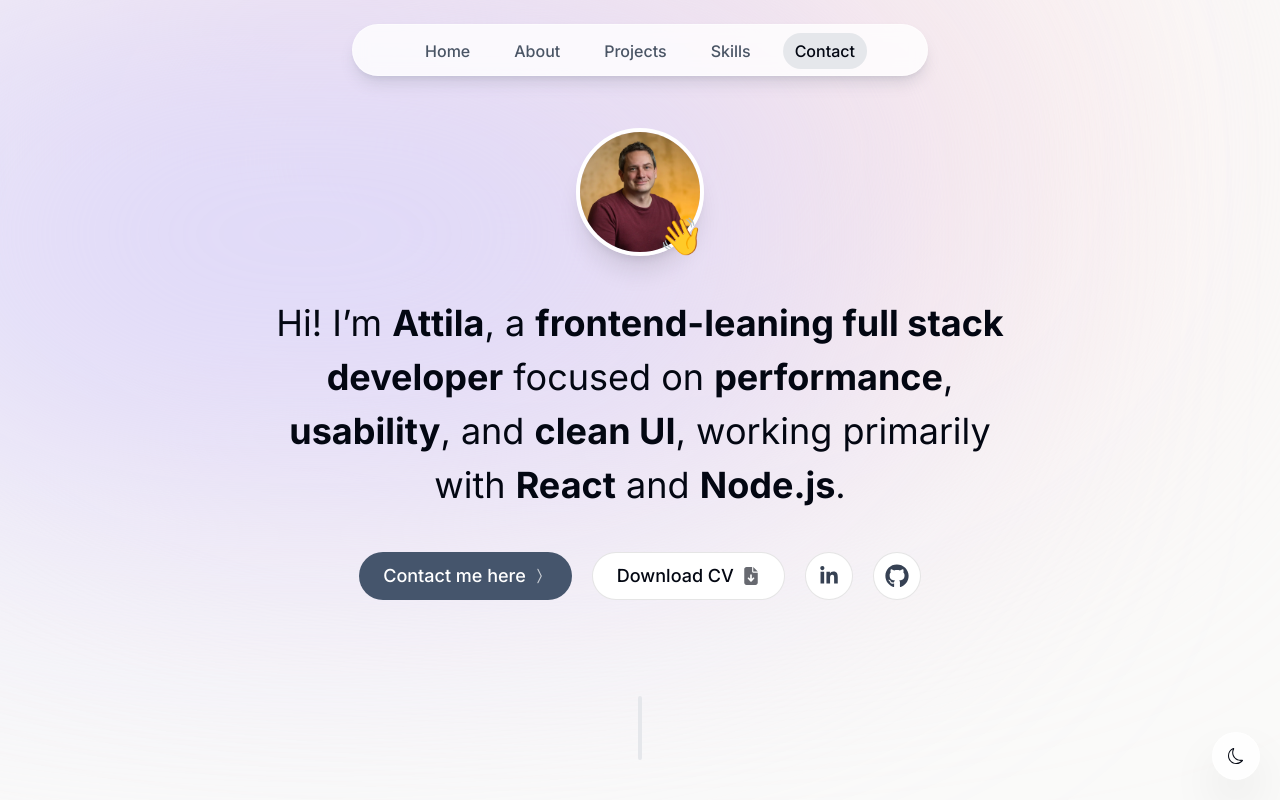
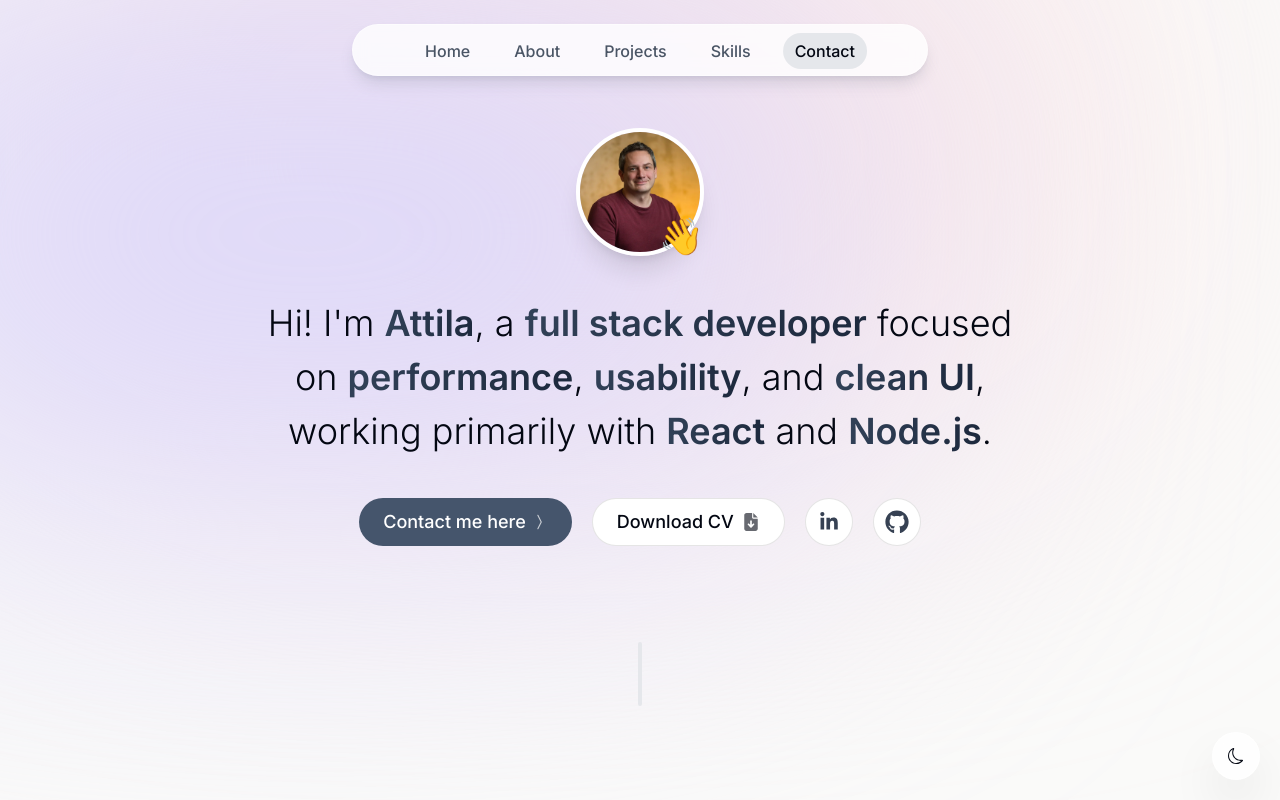
Before and after one commit to attila-huszar/portfolio-v2, a Next.js app: page / in a window 1280 px wide. Shown: the top 800 px of the page. Built offline with nearby package versions, Linux system fonts and the light colour scheme; no server answers.

Commit message:
feat: update intro section

```diff
--- a/assets/info.json
+++ b/assets/info.json
@@ -1,5 +1,5 @@
 {
-  "intro": "Hi! I’m **Attila**, a **frontend-leaning full stack developer** focused on **performance**, **usability**, and **clean UI**, working primarily with **React** and **Node.js**.",
+  "intro": "Hi! I'm **Attila**, a **full stack developer** focused on **performance**, **usability**, and **clean UI**, working primarily with **React** and **Node.js**.",
   "about": "After graduating with a degree in socio-economics and living some years abroad, I made the decision to follow my passion for programming and started working as a frontend developer at NIX Tech Budapest. My main stack became **JavaScript**, **TypeScript** and **React**. Additionally, I've gained knowledge with **Node.js**, **Express**, **SQL**, and **Docker**.\n\nWhat I find most enjoyable about programming is the problem-solving aspect, there's a sense of satisfaction when I figure out a solution to a challenging problem. It's such a rewarding journey to keep learning and exploring new technologies.\n\nWhen I'm not coding, I like playing video and board games, or taking trips, whether it's cycling in nature or venturing further to explore new places.",
   "projects": [
     {
@@ -13,7 +13,7 @@
     {
       "title": "Bookshop Backend",
       "description": "Performant Webshop backend, with Stripe integration.",
-      "tags": ["Bun", "Hono", "Drizzle", "SQLite", "Docker", "AWS"],
+      "tags": ["Bun", "Hono", "Drizzle", "SQLite", "Docker"],
       "siteUrl": "https://book-shop.pages.dev/",
       "codeUrl": "https://github.com/attila-huszar/bookshop-server/",
       "imageUrl": "/images/bookshop.webp"
--- a/components/intro.tsx
+++ b/components/intro.tsx
@@ -59,11 +59,22 @@ export default function Intro() {
       </div>
 
       <motion.h1
-        className="my-10 px-4 text-2xl leading-normal sm:text-4xl"
+        className="my-10 flex-col px-4 text-2xl leading-normal font-light sm:text-4xl"
         initial={{ opacity: 0, y: 100 }}
         animate={{ opacity: 1, y: 0 }}
       >
-        <Markdown>{info.intro}</Markdown>
+        <Markdown
+          components={{
+            strong: (props) => (
+              <strong
+                className="bg-gradient-to-r from-slate-700 to-slate-800 bg-clip-text font-semibold text-transparent dark:from-slate-300 dark:to-slate-200"
+                {...props}
+              />
+            ),
+          }}
+        >
+          {info.intro}
+        </Markdown>
       </motion.h1>
 
       <motion.div
```
